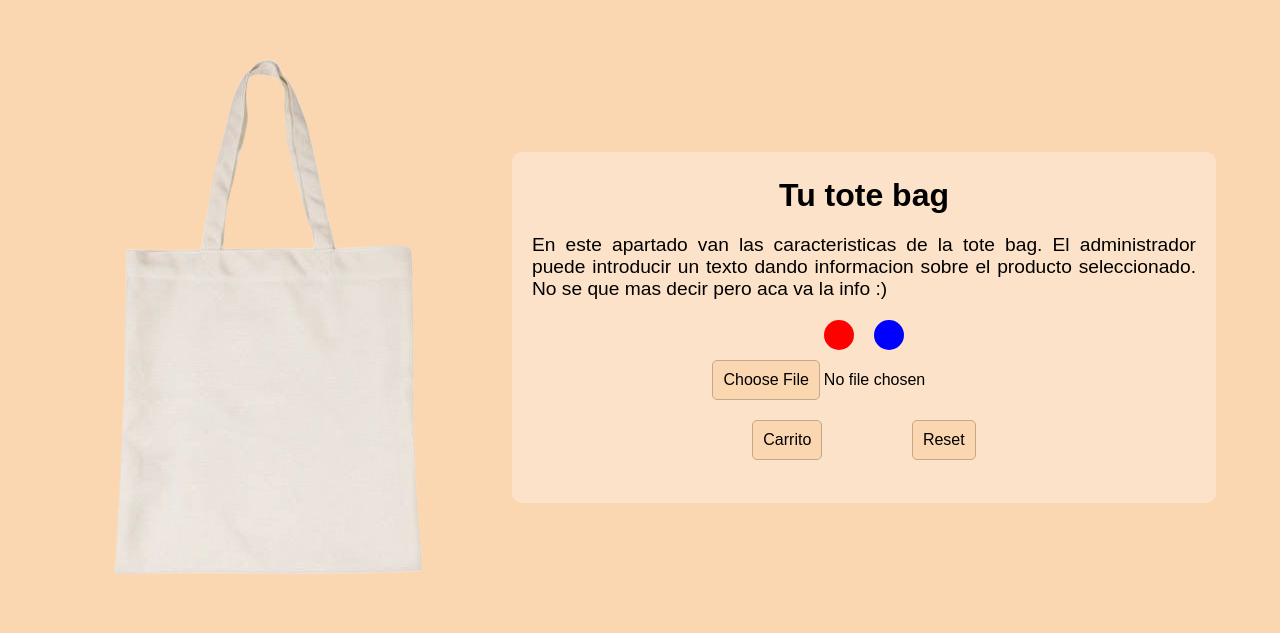
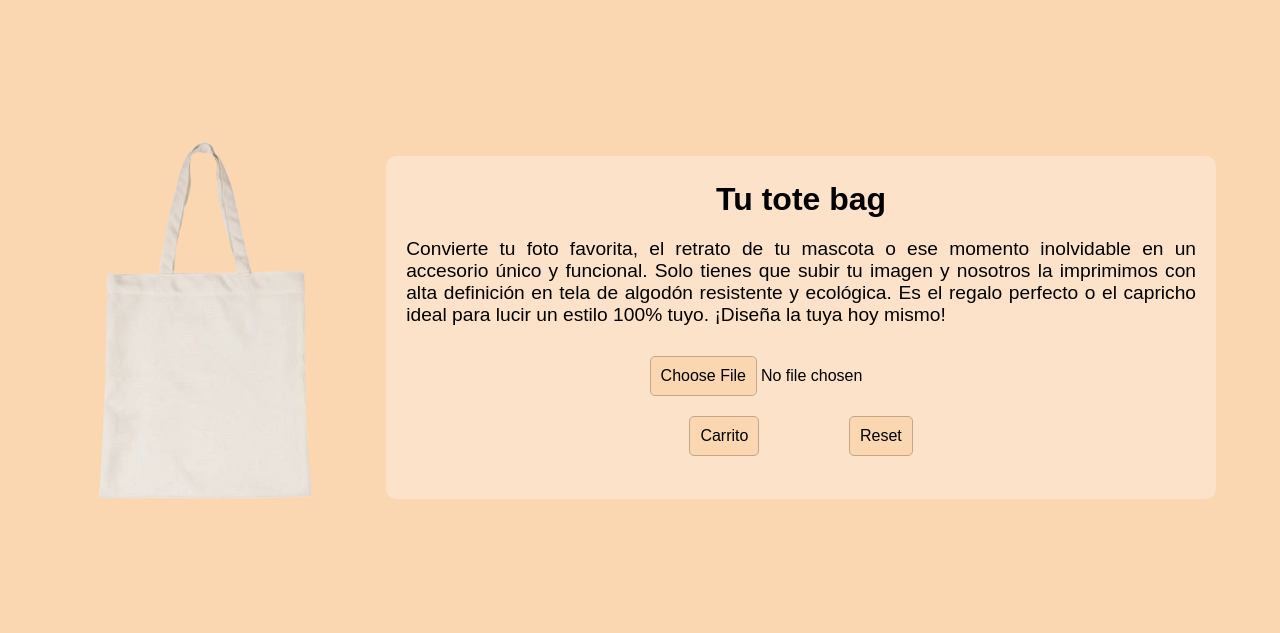
Before and after one commit to Macro-png/Le-Totette, a Flask app: template programacionweb/templates/creatote.html in a window 1280 px wide. Shown: the part 72-705 px from the top of the page. Run offline with Flask 3, Linux system fonts and the light colour scheme; the template is opened without the code that fills it, so the values that code supplies are empty; some libraries are stand-ins or nearby versions.

Commit message:
mensajito

```diff
--- a/programacionweb/templates/creatote.html
+++ b/programacionweb/templates/creatote.html
@@ -1,13 +1,15 @@
 <!DOCTYPE html>
-<html lang="es">
+<html lang="en">
 <head>
-  <meta charset="UTF-8">
-  <meta name="viewport" content="width=device-width, initial-scale=1.0">
-  <title>Diseña tu Tote</title>
-  <link rel="stylesheet" href="{{ url_for('static', filename='css/creatote.css') }}">
-  <script src="https://kit.fontawesome.com/56579e118f.js" crossorigin="anonymous"></script>
+    <meta charset="UTF-8">
+    <meta name="viewport" content="width=device-width, initial-scale=1.0">
+    <title>Document</title>
+    <link rel="stylesheet" href="{{ url_for('static', filename='css/creatote.css') }}">
+    <!--AGREGO PARA CODIGO ALE MENU-->
+    <script src="https://kit.fontawesome.com/56579e118f.js" crossorigin="anonymous"></script>
 </head>
 <body>
+
     <!--INICIO CODIGO ALE MENU-->
 
     <!-- HEADER -->
@@ -63,7 +65,7 @@
     <div class="flexbox">
         <aside class="imagen" id="preview-wrap">
             <div class="imagenespreview">
-                <img src="../../0. img/tote-removebg-preview.png" id="totevacia">
+                <img src="{{ url_for('static', filename='img/tote_vacia.png') }}" id="totevacia">
                 <img id="preview">
             </div>
         </aside>
@@ -71,10 +73,10 @@
         <main class="descr">
             <h1 class="nombre">Tu tote bag</h1>
             <p class="caract">
-                En este apartado van las caracteristicas de la tote bag. El administrador puede introducir un texto dando informacion sobre el producto seleccionado. No se que mas decir pero aca va la info :)
+                Convierte tu foto favorita, el retrato de tu mascota o ese momento inolvidable en un accesorio único y funcional. Solo tienes que subir tu imagen y nosotros la imprimimos con alta definición en tela de algodón resistente y ecológica. Es el regalo perfecto o el capricho ideal para lucir un estilo 100% tuyo. ¡Diseña la tuya hoy mismo!
             </p>
         <form>
-                <div class="opciones">
+                <!--<div class="opciones">
                     <input type="radio" id="color1" name="color">
                     <label for="color1">
                         <div class="circle col1"></div>
@@ -83,7 +85,7 @@
                     <label for="color2">
                         <div class="circle col2" ></div>
                     </label>
-                </div>
+                </div>-->
 
                 <div>
                     <input type="file" name="archivo" id="archivo" accept=".jpeg">
@@ -97,7 +99,7 @@
 
         </main>
     </div>
-          <!--- BOTONES MOBILE -->
+        <!--- BOTONES MOBILE -->
     <div class="container_MenuBotonesMobile">
         <a href=""><img src="{{ url_for('static', filename='img/whats.png') }}" class="menu_mobile_botones"></a>
 
```
Also changed, not shown: programacionweb/static/img/tote_vacia.jpeg (deleted), programacionweb/static/img/tote_vacia.png (added), 5 other files.
